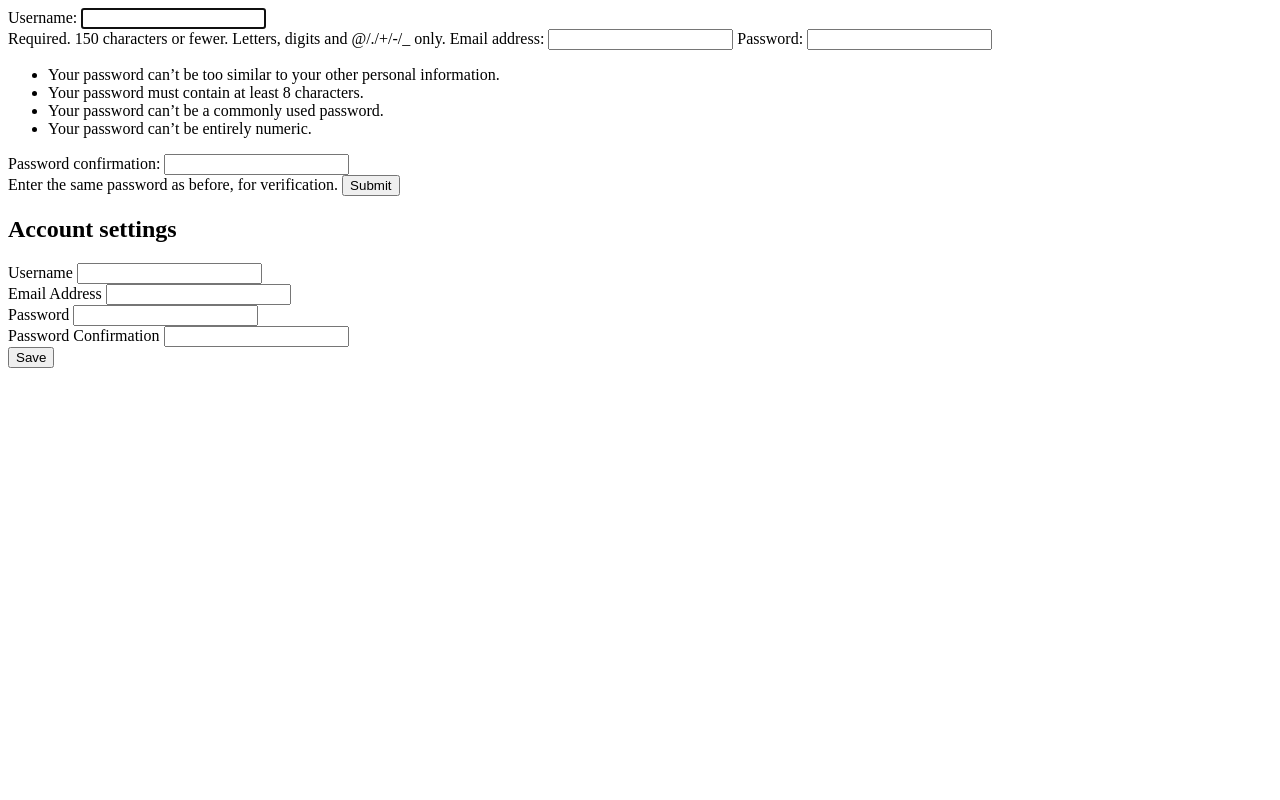
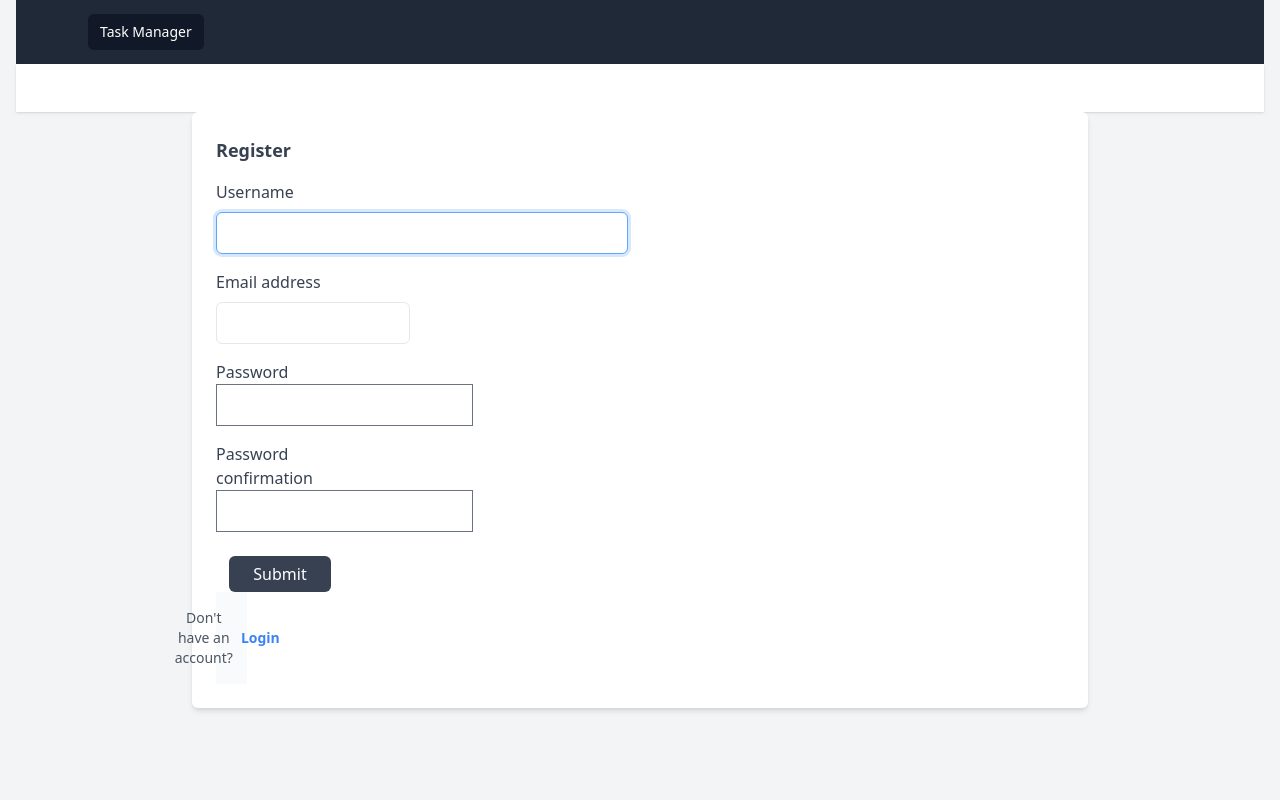
Before and after one commit to Davidjoywin/todolist_with_django, a Django app: page /todo/signup in a window 1280 px wide. Run offline with Django 4.2, Linux system fonts and the light colour scheme; some libraries are stand-ins or nearby versions.

Commit message:
styling task manager app

```diff
--- a/todo/theme/static/css/dist/styles.css
+++ b/todo/theme/static/css/dist/styles.css
@@ -874,12 +908,20 @@
   width: 2rem;
 }
 
-.max-w-7xl {
-  max-width: 80rem;
+.w-12 {
+  width: 3rem;
+}
+
+.w-6 {
+  width: 1.5rem;
 }
 
 .max-w-3xl {
   max-width: 48rem;
+}
+
+.max-w-7xl {
+  max-width: 80rem;
 }
 
 .max-w-sm {
@@ -912,10 +954,6 @@
 
 .items-baseline {
   align-items: baseline;
-}
-
-.justify-end {
-  justify-content: flex-end;
 }
 
 .justify-center {
@@ -996,19 +1034,14 @@
   background-color: rgb(37 99 235 / var(--tw-bg-opacity));
 }
 
-.bg-gray-100 {
-  --tw-bg-opacity: 1;
-  background-color: rgb(243 244 246 / var(--tw-bg-opacity));
-}
-
 .bg-white {
   --tw-bg-opacity: 1;
   background-color: rgb(255 255 255 / var(--tw-bg-opacity));
 }
 
-.bg-blue-700 {
+.bg-gray-100 {
   --tw-bg-opacity: 1;
-  background-color: rgb(29 78 216 / var(--tw-bg-opacity));
+  background-color: rgb(243 244 246 / var(--tw-bg-opacity));
 }
 
 .bg-gray-700 {
@@ -1040,19 +1082,19 @@
   padding-bottom: 0.5rem;
 }
 
+.px-6 {
+  padding-left: 1.5rem;
+  padding-right: 1.5rem;
+}
+
 .py-6 {
   padding-top: 1.5rem;
   padding-bottom: 1.5rem;
 }
 
-.px-6 {
-  padding-left: 1.5rem;
-  padding-right: 1.5rem;
-}
-
-.py-16 {
-  padding-top: 4rem;
-  padding-bottom: 4rem;
+.px-32 {
+  padding-left: 8rem;
+  padding-right: 8rem;
 }
 
 .py-4 {
@@ -1176,14 +1203,14 @@
   color: rgb(255 255 255 / var(--tw-text-opacity));
 }
 
+.text-gray-700 {
+  --tw-text-opacity: 1;
+  color: rgb(55 65 81 / var(--tw-text-opacity));
+}
+
 .text-gray-900 {
   --tw-text-opacity: 1;
   color: rgb(17 24 39 / var(--tw-text-opacity));
-}
-
-.text-gray-700 {
-  --tw-text-opacity: 1;
-  color: rgb(55 65 81 / var(--tw-text-opacity));
 }
 
 .text-gray-500 {
--- a/todo/todo/settings.py
+++ b/todo/todo/settings.py
@@ -26,7 +26,7 @@
 # SECURITY WARNING: don't run with debug turned on in production!
 DEBUG = True
 
-ALLOWED_HOSTS = ["testserver", "127.0.0.1", "127.0.0.4"]
+ALLOWED_HOSTS = ["testserver", "localhost", "127.0.0.1", "127.0.0.4"]
 
 
 # Application definition
--- a/todo/todo_app/forms.py
+++ b/todo/todo_app/forms.py
@@ -1,7 +1,16 @@
 from django.contrib.auth.models import User
 from django.contrib.auth.forms import UserCreationForm
+from django import forms
+
+from todo_app.models import Note
 
 class CreateUserForm(UserCreationForm):
     class Meta:
         model = User
         fields = ["username", "email", "password1", "password2"]
+        widgets = {
+            "username": forms.TextInput(attrs={'class': "block w-full px-4 py-2 mt-2 text-gray-700 bg-white border border-gray-200 rounded-md dark:bg-gray-800 dark:text-gray-300 dark:border-gray-600 focus:border-blue-400 focus:ring-blue-300 focus:ring-opacity-40 dark:focus:border-blue-300 focus:outline-none focus:ring"}),
+            "email": forms.EmailInput(attrs={"class": "block w-full px-4 py-2 mt-2 text-gray-700 bg-white border border-gray-200 rounded-md dark:bg-gray-800 dark:text-gray-300 dark:border-gray-600 focus:border-blue-400 focus:ring-blue-300 focus:ring-opacity-40 dark:focus:border-blue-300 focus:outline-none focus:ring"}),
+            "password1": forms.PasswordInput(attrs={"class": "block w-full px-4 py-2 mt-2 text-gray-700 bg-white border border-gray-200 rounded-md dark:bg-gray-800 dark:text-gray-300 dark:border-gray-600 focus:border-blue-400 focus:ring-blue-300 focus:ring-opacity-40 dark:focus:border-blue-300 focus:outline-none focus:ring"}),
+            "password2": forms.PasswordInput(attrs={"class": "block w-full px-4 py-2 mt-2 text-gray-700 bg-white border border-gray-200 rounded-md dark:bg-gray-800 dark:text-gray-300 dark:border-gray-600 focus:border-blue-400 focus:ring-blue-300 focus:ring-opacity-40 dark:focus:border-blue-300 focus:outline-none focus:ring"})
+            }
--- a/todo/todo_app/templates/todo/add.html
+++ /dev/null
@@ -1,3 +0,0 @@
-<button class="px-4 py-2 font-medium tracking-wide text-white capitalize transition-colors duration-200 transform bg-blue-600 rounded-md hover:bg-blue-500 focus:outline-none focus:ring focus:ring-blue-300 focus:ring-opacity-80">
-    Add
-</button>
--- a/todo/todo_app/templates/todo/base.html
+++ b/todo/todo_app/templates/todo/base.html
@@ -10,7 +10,7 @@
   {% tailwind_css %}
 </head>
 
-<body class="h-full">
+<body class="h-full px-4">
   <div class="min-h-full">
     {% include 'todo/nav.html' %}
 
--- a/todo/todo_app/templates/todo/input_form.html
+++ b/todo/todo_app/templates/todo/input_form.html
@@ -3,7 +3,7 @@
     <div class="max-w-3xl px-6 mx-auto text-center">
         <div class="flex flex-col mt-8 space-y-3 sm:space-y-0 sm:flex-row sm:justify-center sm:-mx-2">
             <input name="task" id="add_todo" type="text" class="px-4 py-2 text-gray-700 bg-white border rounded-md sm:mx-2 dark:bg-gray-800 dark:text-gray-300 dark:border-gray-600 focus:border-blue-400 dark:focus:border-blue-300 focus:outline-none focus:ring focus:ring-blue-300 focus:ring-opacity-40" placeholder="Add your to your todo list">
-            <a href="{% url 'index' %}">{% include 'todo/add.html' %}</a>
+            {% include 'todo/add.html' %}
 
         </div>
     </div>
--- a/todo/todo_app/templates/todo/nav.html
+++ b/todo/todo_app/templates/todo/nav.html
@@ -5,7 +5,7 @@
           <div class="hidden md:block">
             <div class="ml-10 flex items-baseline space-x-4">
               <!-- Current: "bg-gray-900 text-white", Default: "text-gray-300 hover:bg-gray-700 hover:text-white" -->
-              <a href="#" class="bg-gray-900 text-white px-3 py-2 rounded-md text-sm font-medium" aria-current="page">Task Manager</a>
+              <a href="{% url 'index' %}" class="bg-gray-900 text-white px-3 py-2 rounded-md text-sm font-medium" aria-current="page">Task Manager</a>
 
             </div>
           </div>
@@ -13,11 +13,12 @@
         <div class="hidden md:block">
           <div class="ml-4 flex items-center md:ml-6">
             <div class="ml-3 relative">
+              {% if request.user.is_authenticated %}
               <div>
-                <button type="button" class="max-w-xs bg-gray-800 rounded-full flex items-center text-sm focus:outline-none focus:ring-2 focus:ring-offset-2 focus:ring-offset-gray-800 focus:ring-white" id="user-menu-button" aria-expanded="false" aria-haspopup="true">
-                  <span class="h-8 w-8 rounded-full" src="https://images.unsplash.com/photo-1472099645785-5658abf4ff4e?ixlib=rb-1.2.1&ixid=eyJhcHBfaWQiOjEyMDd9&auto=format&fit=facearea&facepad=2&w=256&h=256&q=80" alt="">{{ request.user.username.capitalize }}</span>
-                </button>
+                <div class="text-base font-medium leading-none text-white">{{ request.user.username.capitalize }}</div>
+                <div class="text-base font-medium leading-none text-white"><a href="{% url 'logout' %}">Logout</a></div>
               </div>
+              {% endif %}
             </div>
           </div>
         </div>
@@ -31,17 +32,17 @@
     <div class="md:hidden" id="mobile-menu">
       <div class="px-2 pt-2 pb-3 space-y-1 sm:px-3">
         <!-- Current: "bg-gray-900 text-white", Default: "text-gray-300 hover:bg-gray-700 hover:text-white" -->
-        <a href="#" class="bg-gray-900 text-white block px-3 py-2 rounded-md text-base font-medium" aria-current="page">Task Manager</a>
+        <a href="{% url 'index' %}" class="bg-gray-900 text-white block px-3 py-2 rounded-md text-base font-medium" aria-current="page">Task Manager</a>
 
       </div>
       <div class="pt-4 pb-3 border-t border-gray-700">
         <div class="ml-3 flex items-center justify-between">
         {% if user.is_authenticated %}
         <div class="text-base font-medium leading-none text-white">{{ request.user.username.capitalize }}</div>
-        <div class="text-base font-medium leading-none text-white">Logout</div>
+        <div class="text-base font-medium leading-none text-white"><a href="{% url 'logout' %}">Logout</a></div>
         {% else %}
         <a href="{% url 'login' %}">
-            <div class="text-base font-medium leading-none text-white">Login</div>
+            <div class="text-base font-medium leading-none text-white"><a href="{% url 'login' %}">Login</a></div>
         </a>
         {% endif %}
         </div>
--- a/todo/todo_app/templates/todo/note.html
+++ b/todo/todo_app/templates/todo/note.html
@@ -1,3 +1,3 @@
-<button class="px-4 py-2 font-medium tracking-wide text-white capitalize transition-colors duration-200 transform bg-blue-600 rounded-md hover:bg-blue-500 focus:outline-none focus:ring focus:ring-blue-300 focus:ring-opacity-80">
+<button class="px-2 py-1 font-medium tracking-wide text-white capitalize transition-colors duration-200 transform bg-blue-600 rounded-md hover:bg-blue-500 focus:outline-none focus:ring focus:ring-blue-300 focus:ring-opacity-80">
     Note
 </button>
--- a/todo/todo_app/templates/todo/remove.html
+++ b/todo/todo_app/templates/todo/remove.html
@@ -1,3 +1,3 @@
-<button class="px-4 py-2 font-medium tracking-wide text-white capitalize transition-colors duration-200 transform bg-blue-600 rounded-md hover:bg-blue-500 focus:outline-none focus:ring focus:ring-blue-300 focus:ring-opacity-80">
+<button class="px-2 py-1 font-medium tracking-wide text-white capitalize transition-colors duration-200 transform bg-blue-600 rounded-md hover:bg-blue-500 focus:outline-none focus:ring focus:ring-blue-300 focus:ring-opacity-80">
     Delete
 </button>
--- a/todo/todo_app/templates/todo/signup.html
+++ b/todo/todo_app/templates/todo/signup.html
@@ -1,38 +1,26 @@
-<form action="{% url 'signup' %}" method="post">
-    {% csrf_token %}
-    {{ form }}
-    <input type="submit">
-</form>
+{% extends 'todo/base.html' %}
+{% block content %}
+<section class="max-w-4xl p-6 mx-auto bg-white rounded-md shadow-md dark:bg-gray-800">
+    <h2 class="text-lg font-semibold text-gray-700 capitalize dark:text-white">Register</h2>
 
-
-<section class="max-w-4xl p-6 mx-auto bg-white rounded-md shadow-md dark:bg-gray-800">
-    <h2 class="text-lg font-semibold text-gray-700 capitalize dark:text-white">Account settings</h2>
-
-    <form>
+    <form action="{% url 'signup' %}" method="post">
+        {% csrf_token %}
+        {% for field in form %}
         <div class="grid grid-cols-1 gap-6 mt-4 sm:grid-cols-2">
             <div>
-                <label class="text-gray-700 dark:text-gray-200" for="username">Username</label>
-                <input id="username" type="text" class="block w-full px-4 py-2 mt-2 text-gray-700 bg-white border border-gray-200 rounded-md dark:bg-gray-800 dark:text-gray-300 dark:border-gray-600 focus:border-blue-400 focus:ring-blue-300 focus:ring-opacity-40 dark:focus:border-blue-300 focus:outline-none focus:ring">
-            </div>
+                <label for="{{ field.auto_id }}" class="text-gray-700 dark:text-gray-200">{{ field.label }}</label>
+                {{ field }}
+                {% endfor %}
+                <div class="flex justify-center mt-6 mx-16">
+                    <button class="px-6 py-2 leading-5 text-white transition-colors duration-200 transform bg-gray-700 rounded-md hover:bg-gray-600 focus:outline-none focus:bg-gray-600">Submit</button>
+                </div>
+                <div class="flex items-center justify-center py-4 text-center bg-gray-50 dark:bg-gray-700">
+                    <span class="text-sm text-gray-600 dark:text-gray-200">Don't have an account? </span>
 
-            <div>
-                <label class="text-gray-700 dark:text-gray-200" for="emailAddress">Email Address</label>
-                <input id="emailAddress" type="email" class="block w-full px-4 py-2 mt-2 text-gray-700 bg-white border border-gray-200 rounded-md dark:bg-gray-800 dark:text-gray-300 dark:border-gray-600 focus:border-blue-400 focus:ring-blue-300 focus:ring-opacity-40 dark:focus:border-blue-300 focus:outline-none focus:ring">
-            </div>
-
-            <div>
-                <label class="text-gray-700 dark:text-gray-200" for="password">Password</label>
-                <input id="password" type="password" class="block w-full px-4 py-2 mt-2 text-gray-700 bg-white border border-gray-200 rounded-md dark:bg-gray-800 dark:text-gray-300 dark:border-gray-600 focus:border-blue-400 focus:ring-blue-300 focus:ring-opacity-40 dark:focus:border-blue-300 focus:outline-none focus:ring">
-            </div>
-
-            <div>
-                <label class="text-gray-700 dark:text-gray-200" for="passwordConfirmation">Password Confirmation</label>
-                <input id="passwordConfirmation" type="password" class="block w-full px-4 py-2 mt-2 text-gray-700 bg-white border border-gray-200 rounded-md dark:bg-gray-800 dark:text-gray-300 dark:border-gray-600 focus:border-blue-400 focus:ring-blue-300 focus:ring-opacity-40 dark:focus:border-blue-300 focus:outline-none focus:ring">
+                    <a href="{% url 'login' %}" class="mx-2 text-sm font-bold text-blue-500 dark:text-blue-400 hover:underline">Login</a>
+                </div>
             </div>
         </div>
-
-        <div class="flex justify-end mt-6">
-            <button class="px-6 py-2 leading-5 text-white transition-colors duration-200 transform bg-gray-700 rounded-md hover:bg-gray-600 focus:outline-none focus:bg-gray-600">Save</button>
-        </div>
     </form>
+    {% endblock %}
 </section>
--- a/todo/todo_app/views.py
+++ b/todo/todo_app/views.py
@@ -18,6 +18,7 @@
         form = CreateUserForm(request.POST)
         if form.is_valid():
             form.save()
+            messages.success(request, "Created successfully!")
 
             user = authenticate(request, username=form.cleaned_data.get("username"), password=form.cleaned_data.get("password1"))
             login(request, user)
@@ -31,14 +32,16 @@
 def login_user(request):
 
     if request.method == 'POST':
-        username = request.POST["username"]
-        password = request.POST["password"]
+        username = request.POST.get("username")
+        password = request.POST.get("password")
 
         user = authenticate(request, username=username, password=password)
         if user is not None:
             login(request, user=user)
+        else:
+            messages.error(request, "Incorrect Username or Password!")
 
-        return redirect(reverse("index"))
+        return redirect("index")
 
     return render(request, "todo/login.html")
 
@@ -57,7 +60,7 @@
             todo = Todo.objects.create(user=request.user, text=task)
             todo.save()
 
-            messages.success(request, "Task Added:")
+            messages.success(request, "Task Added!!")
 
     todos = Todo.objects.filter(user=request.user)
 
@@ -70,12 +73,15 @@
 
 login_required()
 def add_note(request, pk):
-    task = Todo.objects.get(id=pk)
-    if request.method == "POST":
-        note = request.POST["note"]
-        if note != "":
-            task.note_set.create(text=note)
-            messages.success(request, "Note Added!")
+    try:
+        task = Todo.objects.get(id=pk)
+        if request.method == "POST":
+            note = request.POST.get("note")
+            if note != "":
+                task.note_set.create(text=note)
+                messages.success(request, "Note Added!")
+    except Todo.DoesNotExist:
+        pass
 
     context = {
         "task": task,
@@ -93,8 +99,11 @@
     return redirect(reverse("note", args=(pk,)))
 
 def delete_task(request, pk):
-    task = Todo.objects.get(id=pk)
-    task.delete()
+    try:
+        task = Todo.objects.get(id=pk)
+        task.delete()
+    except Todo.DoesNotExist:
+        pass
 
     messages.success(request, f"Task Deleted")
     return redirect("index")
```
Also changed, not shown: other parts of todo/theme/static/css/dist/styles.css (+84 -30 lines), todo/todo_app/templates/todo/add_note.html (+17 -18 lines), todo/todo_app/templates/todo/index.html (+33 -5 lines), todo/todo_app/templates/todo/login.html (+10 -7 lines), todo/db.sqlite3.
